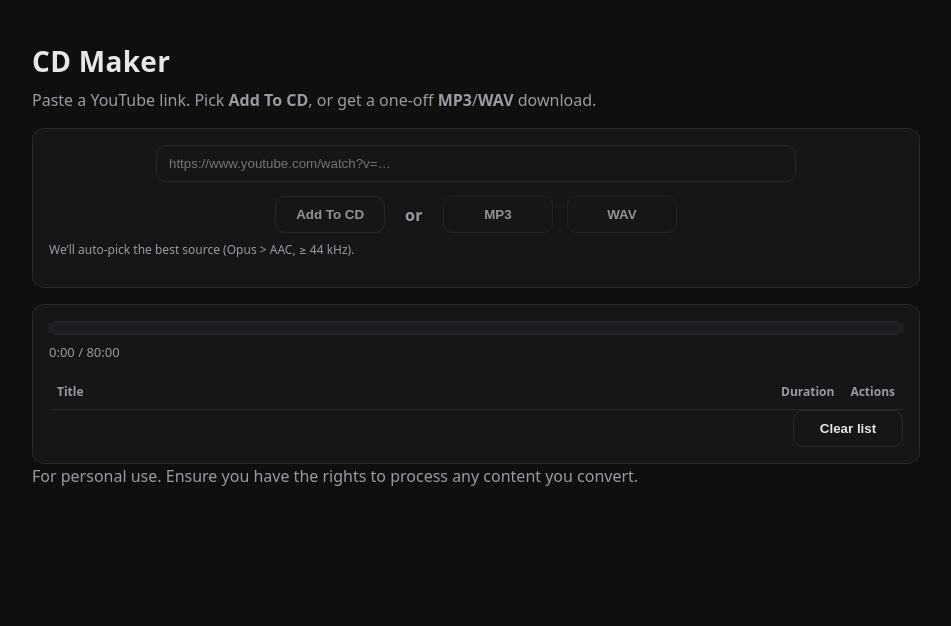
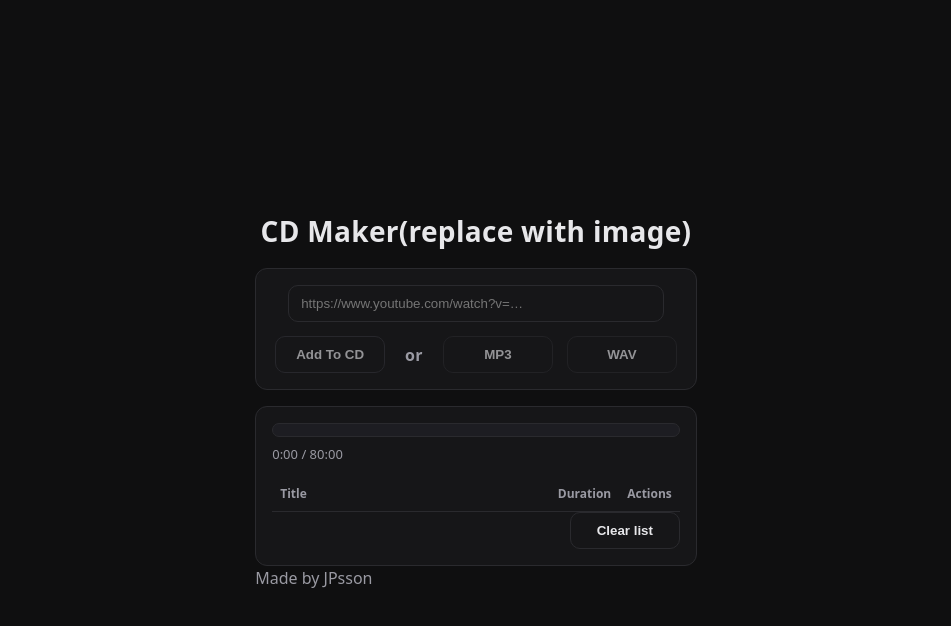
Before and after one commit to JPsson/youtube-cd-maker, a website: page public/index.html in a window 1280 px wide. Shown: the whole page, without its empty margins (164-1115 px from the left). Drawn offline with Linux system fonts and the light colour scheme; no server answers.

Commit message:
ui fixes

```diff
--- a/public/index.html
+++ b/public/index.html
@@ -9,8 +9,7 @@
 <body>
   <main class="wrap">
     <header class="stack">
-      <h1>CD Maker</h1>
-      <p class="subtle">Paste a YouTube link. Pick <strong>Add To CD</strong>, or get a one-off <strong>MP3</strong>/<strong>WAV</strong> download.</p>
+      <h1>CD Maker(replace with image)</h1>
     </header>
 
     <!-- TOP PANEL -->
@@ -33,9 +32,7 @@
         <button id="btnWav" class="btn ghost" disabled>WAV</button>
       </div>
 
-      <p class="note" id="pickedNote">
-        We’ll auto-pick the best source (Opus &gt; AAC, ≥ 44 kHz).
-      </p>
+
     </section>
 
 
@@ -62,7 +59,8 @@
     </section>
 
     <footer class="foot subtle">
-      For personal use. Ensure you have the rights to process any content you convert.
+      <!--For personal use. Ensure you have the rights to process any content you convert.-->
+      Made by JPsson
     </footer>
   </main>
 
--- a/public/styles.css
+++ b/public/styles.css
@@ -23,14 +23,26 @@ body {
   font: 16px/1.5 ui-sans-serif, system-ui, -apple-system, "Segoe UI", Roboto, Arial;
   -webkit-font-smoothing: antialiased;
   -moz-osx-font-smoothing: grayscale;
+
+  min-height: 100vh;       /* fallback */
+  min-height: 100svh;      /* mobile-friendly viewport units */
+  display: grid;
+  grid-template-rows: 1fr auto 1fr;  /* top spacer, content, bottom spacer */
 }
 
 /* ========== layout ========== */
-.wrap { max-width: 920px; margin: 40px auto; padding: 0 16px; }
+.wrap {
+  grid-row: 2;
+  width: min(37vw, 1120px);   /* be wide on desktop but not huge */
+  max-width: 100%;            /* never overflow small screens */
+  margin: 24px auto;
+  padding: 0 16px;
+}
 .stack > * + * { margin-top: 6px; }
 
 h1 {
   margin: 0;
+  text-align: center;
   font-weight: 700;
   letter-spacing: 0.3px;
   font-size: 28px;
@@ -93,7 +105,7 @@ h1 {
 #url {
   display: block;
   /* 1) never exceed 640px  2) otherwise fill the panel minus its 16px padding on each side */
-  width: min(640px, calc(100% - 32px));
+  width: min(720px, calc(100% - 32px));
   margin: 0 auto;
 }
 
@@ -222,7 +234,7 @@ code {
 .thumbWrap {
   display: none;                 /* hidden by default */
   margin: 14px auto 10px;             /* pushes input up & buttons down equally when shown */
-  width: clamp(240px, 44vw, 420px);
+  width: clamp(260px, 46vw, 520px);
 }
 .thumbWrap.show { display: block; }  /* toggle this class when a thumb is available */
 
@@ -277,9 +289,10 @@ code {
 .loaderText { color: var(--text); }
 
 /* ========== responsive niceties ========== */
-@media (max-width: 700px) {
-  .colAct { width: 140px; }
-  .thumbWrap { width: 70vw; }
+@media (min-width: 1280px) {
+  .wrap { max-width: 1200px; }           /* gentle bump at big widths */
+  #url { width: min(760px, calc(100% - 32px)); }
+  .thumbWrap { width: clamp(300px, 40vw, 560px); }
 }
 
 /* prevent accidental text selection on quick clicks */
```
